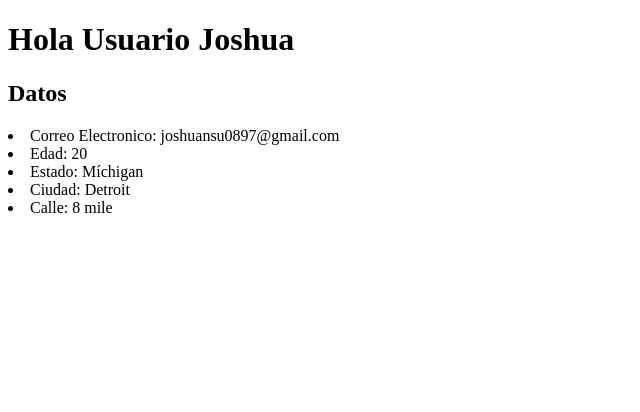
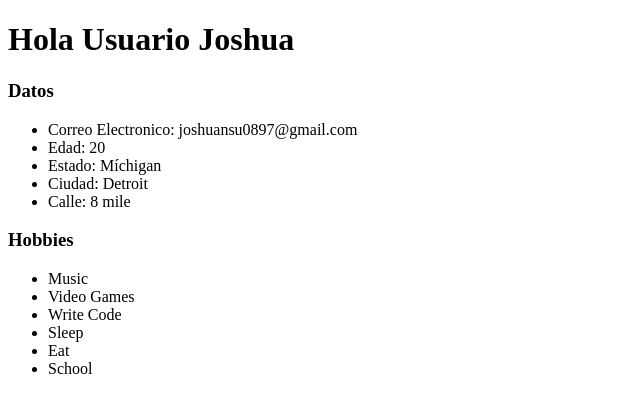
Before and after one commit to joshuansu0897/JugancoAngular, an Angular app: page / in a window 1280 px wide. Shown: the top 412 px of the page, without its empty margins (0-640 px from the left). Built offline with nearby package versions, Linux system fonts and the light colour scheme.

Commit message:
cambiando un poco de cosas

```diff
--- a/src/app/components/user/user.component.html
+++ b/src/app/components/user/user.component.html
@@ -1,9 +1,14 @@
 <h1>Hola Usuario {{name}}</h1>
-<h2>Datos</h2>
-<div>
+<h3>Datos</h3>
+<ul>
   <li>Correo Electronico: {{email}}</li>
   <li>Edad: {{age}}</li>
   <li>Estado: {{address.state}}</li>
   <li>Ciudad: {{address.city}}</li>
   <li>Calle: {{address.street}}</li>
-</div>
+</ul>
+
+<h3>Hobbies</h3>
+<ul>
+  <li *ngFor="let hobbie of hobbies">{{hobbie}}</li>
+</ul>
--- a/src/app/components/user/user.component.ts
+++ b/src/app/components/user/user.component.ts
@@ -9,11 +9,8 @@ export class UserComponent implements OnInit {
   name:string = 'yoxua';
   age:number = 30;
   email:string;
-  address:{
-    street:string,
-    state:string,
-    city:string
-  }
+  address:Address;
+  hobbies:string[];s
 
   constructor() {
     console.log('Constructor corriendo...')
@@ -27,8 +24,15 @@ export class UserComponent implements OnInit {
       street:'8 mile',
       state:'Míchigan',
       city:'Detroit'
-    }
-    this.email='joshuansu0897@gmail.com'
+    };
+    this.email='joshuansu0897@gmail.com';
+    this.hobbies=['Music','Video Games','Write Code','Sleep','Eat','School'];
   }
 
 }
+
+interface Address{
+  street:string,
+  state:string,
+  city:string
+}
```
